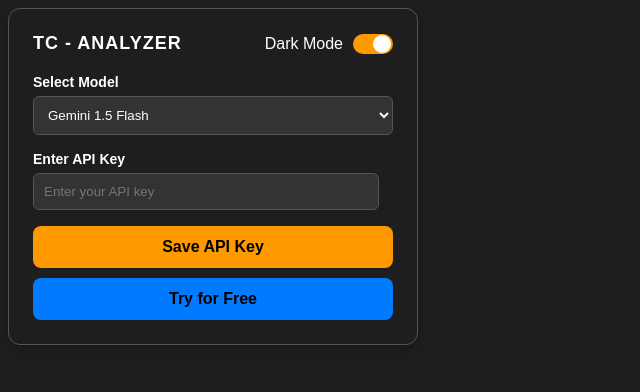
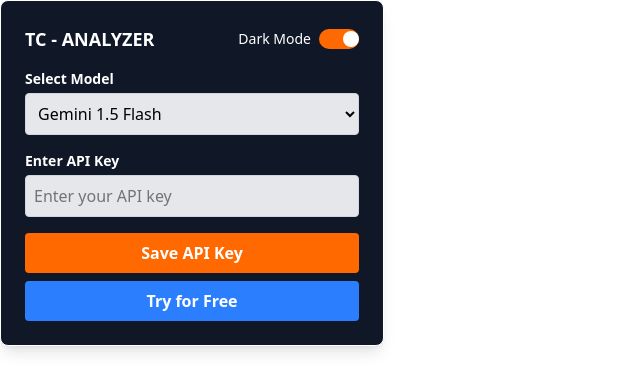
Before and after one commit to sagarchaurasia176/Code-Analyzer-chrome-extension, a React (Vite) app: page / in a window 1280 px wide. Shown: the top 392 px of the page, without its empty margins (0-640 px from the left). Built offline with nearby package versions, Linux system fonts and the light colour scheme.

Commit message:
fetal : add tailwind css config for better css

```diff
--- a/package.json
+++ b/package.json
@@ -4,6 +4,7 @@
   "description": "Chrome extension for analyzing LeetCode problem complexity",
   "dependencies": {
     "@google/generative-ai": "^0.21.0",
+    "@tailwindcss/postcss": "^4.0.8",
     "@types/chrome": "^0.0.304",
     "@types/react": "^18.3.18",
     "@types/react-dom": "^18.2.19",
@@ -14,7 +15,8 @@
     "react-dom": "^18.3.1",
     "react-icons": "^5.4.0",
     "react-spinners": "^0.15.0",
-    "styled-components": "^6.1.15"
+    "styled-components": "^6.1.15",
+    "tailwindcss": "^4.0.8"
   },
   "devDependencies": {
     "@parcel/config-webextension": "^2.13.3",
@@ -24,6 +26,7 @@
     "buffer": "^5.7.1",
     "parcel": "^2.13.3",
     "parcel-reporter-static-files-copy": "^1.5.3",
+    "postcss": "^8.5.3",
     "process": "^0.11.10",
     "typescript": "^5.7.3"
   },
--- a/src/App.css
+++ b/src/App.css
@@ -1,3 +1,4 @@
+@import "tailwindcss";
 #container{
   position: relative;
   margin-top: 12px;
--- a/src/components/Popup.tsx
+++ b/src/components/Popup.tsx
@@ -1,186 +1,54 @@
 import React, { useState } from "react";
-import styled, { ThemeProvider, createGlobalStyle } from "styled-components";
 
-// Define Light and Dark Themes
-const lightTheme = {
-  background: "#f5f5f5",
-  text: "#333",
-  inputBg: "#fff",
-  buttonBg: "#007BFF",
-  buttonText: "#fff",
-  borderColor: "#ddd",
-};
-
-const darkTheme = {
-  background: "#1e1e1e",
-  text: "#fff",
-  inputBg: "#333",
-  buttonBg: "#ff9900",
-  buttonText: "#000",
-  borderColor: "#555",
-};
-
-const GlobalStyle = createGlobalStyle`
-  body {
-    background-color: ${(props) => props.theme.background};
-    color: ${(props) => props.theme.text};
-    font-family: "Poppins", sans-serif;
-    transition: background-color 0.3s ease-in-out;
-  }
-`;
-
-const PopupContainer = styled.div`
-  width: 360px;
-  padding: 24px;
-  border-radius: 12px;
-  box-shadow: 0px 4px 10px rgba(0, 0, 0, 0.2);
-  background: ${(props) => props.theme.background};
-  color: ${(props) => props.theme.text};
-  text-align: center;
-  transition: background 0.3s ease-in-out;
-  border: 1px solid ${(props) => props.theme.borderColor};
-`;
-
-const Header = styled.div`
-  display: flex;
-  align-items: center;
-  justify-content: space-between;
-  margin-bottom: 20px;
-`;
-
-const Title = styled.h1`
-  font-size: 18px;
-  margin: 0;
-  text-transform: uppercase;
-  letter-spacing: 1px;
-`;
-
-const FormGroup = styled.div`
-  text-align: left;
-  margin-bottom: 16px;
-`;
-
-const Label = styled.label`
-  font-size: 14px;
-  font-weight: 600;
-  display: block;
-  margin-bottom: 6px;
-`;
-
-const Input = styled.input`
-  width: 90%;
-  padding: 10px;
-  border-radius: 6px;
-  background: ${(props) => props.theme.inputBg};
-  color: ${(props) => props.theme.text};
-  border: 1px solid ${(props) => props.theme.borderColor};
-  outline: none;
-`;
-
-const Select = styled.select`
-  width: 100%;
-  padding: 10px;
-  border-radius: 6px;
-  background: ${(props) => props.theme.inputBg};
-  color: ${(props) => props.theme.text};
-  border: 1px solid ${(props) => props.theme.borderColor};
-  outline: none;
-`;
-
-const Button = styled.button`
-  width: 100%;
-  padding: 12px;
-  border: none;
-  border-radius: 8px;
-  background: ${(props) => props.theme.buttonBg};
-  color: ${(props) => props.theme.buttonText};
-  font-weight: bold;
-  font-size: 16px;
-  cursor: pointer;
-  transition: background 0.3s ease-in-out;
-  &:hover {
-    opacity: 0.9;
-  }
-`;
-
-const ToggleContainer = styled.div`
-  display: flex;
-  align-items: center;
-  gap: 10px;
-  cursor: pointer;
-`;
-
-interface ToggleSwitchProps {
-  isDark: boolean;
-}
-
-const ToggleSwitch = styled.div<ToggleSwitchProps>`
-  width: 40px;
-  height: 20px;
-  background: ${(props) => (props.isDark ? "#ff9900" : "#ccc")};
-  border-radius: 10px;
-  position: relative;
-  transition: background 0.3s ease-in-out;
-
-  &::after {
-    content: "";
-    position: absolute;
-    width: 18px;
-    height: 18px;
-    background: white;
-    border-radius: 50%;
-    top: 1px;
-    left: ${(props) => (props.isDark ? "20px" : "2px")};
-    transition: left 0.3s ease-in-out;
-  }
-`;
-
-const Popup: React.FC = () => {
+const Popup = () => {
   const [apiKey, setApiKey] = useState("");
+  // Actual logic start from there
   const [model, setModel] = useState("Gemini 1.5 Flash");
   const [isDarkMode, setIsDarkMode] = useState(true);
 
   return (
-    <ThemeProvider theme={isDarkMode ? darkTheme : lightTheme}>
-      <GlobalStyle />
-      <PopupContainer>
-        <Header>
-          <Title>TC - Analyzer</Title>
-          <ToggleContainer onClick={() => setIsDarkMode(!isDarkMode)}>
+    <div className={`${isDarkMode ? "bg-gray-900 text-white" : "bg-gray-100 text-black"} w-96 p-6 rounded-lg shadow-lg border transition-all`}>
+      <div className="flex justify-between items-center mb-4">
+        <h1 className="text-lg font-bold uppercase">TC - Analyzer</h1>
+        <button
+          onClick={() => setIsDarkMode(!isDarkMode)}
+          className="flex items-center gap-2 cursor-pointer text-sm"
+        >
           <span>{isDarkMode ? "Dark" : "Light"} Mode</span>
-            <ToggleSwitch isDark={isDarkMode} />
-          </ToggleContainer>
-        </Header>
+          <div className={`w-10 h-5 rounded-full flex items-center p-1 transition-all ${isDarkMode ? "bg-orange-500" : "bg-gray-400"}`}>
+            <div className={`w-4 h-4 bg-white rounded-full transition-all ${isDarkMode ? "translate-x-5" : "translate-x-0"}`}></div>
+          </div>
+        </button>
+      </div>
 
-        <FormGroup>
-          <Label htmlFor="model">Select Model</Label>
-          <Select
+      <div className="mb-4">
+        <label htmlFor="model" className="block text-sm font-semibold mb-1">Select Model</label>
+        <select
           id="model"
           value={model}
           onChange={(e) => setModel(e.target.value)}
+          className="w-full p-2 rounded bg-gray-200 text-black border border-gray-300 outline-none"
         >
           <option>Gemini 1.5 Flash</option>
           <option>GPT-4</option>
-          </Select>
-        </FormGroup>
+        </select>
+      </div>
 
-        <FormGroup>
-          <Label htmlFor="apiKey">Enter API Key</Label>
-          <Input
+      <div className="mb-4">
+        <label htmlFor="apiKey" className="block text-sm font-semibold mb-1">Enter API Key</label>
+        <input
           type="password"
           id="apiKey"
           value={apiKey}
           onChange={(e) => setApiKey(e.target.value)}
           placeholder="Enter your API key"
+          className="w-full p-2 rounded bg-gray-200 text-black border border-gray-300 outline-none"
         />
-        </FormGroup>
+      </div>
 
-        <Button>Save API Key</Button>
-        <Button style={{ marginTop: "10px", background: "#007BFF" }}>
-          Try for Free
-        </Button>
-      </PopupContainer>
-    </ThemeProvider>
+      <button className="w-full py-2 rounded bg-orange-500 text-white font-bold hover:opacity-90">Save API Key</button>
+      <button className="w-full py-2 mt-2 rounded bg-blue-500 text-white font-bold hover:opacity-90">Try for Free</button>
+    </div>
   );
 };
 
--- a/src/main.tsx
+++ b/src/main.tsx
@@ -6,3 +6,8 @@
 createRoot(document.getElementById('root')!).render(
       <App />
 )
+
+
+// "content_security_policy": {
+//       "extension_pages": "script-src 'self' 'wasm-unsafe-eval' 'sha256-yt+SNVxRkIi6H6yb7ndFuZM1esMX9esg3UpRHaTsyVk=' http://localhost:* http://127.0.0.1:*; object-src 'self'"
+//     }
```
Also changed, not shown: .postcssrc (added), manifest.json, src/Dialog/Model.ts (added), src/Myapproah.txt (added), src/components/content.tsx (line endings or trailing spaces), 2 other files (tests, documents, lock files or other folders). Lines whose indentation alone changed are shown as unchanged.
